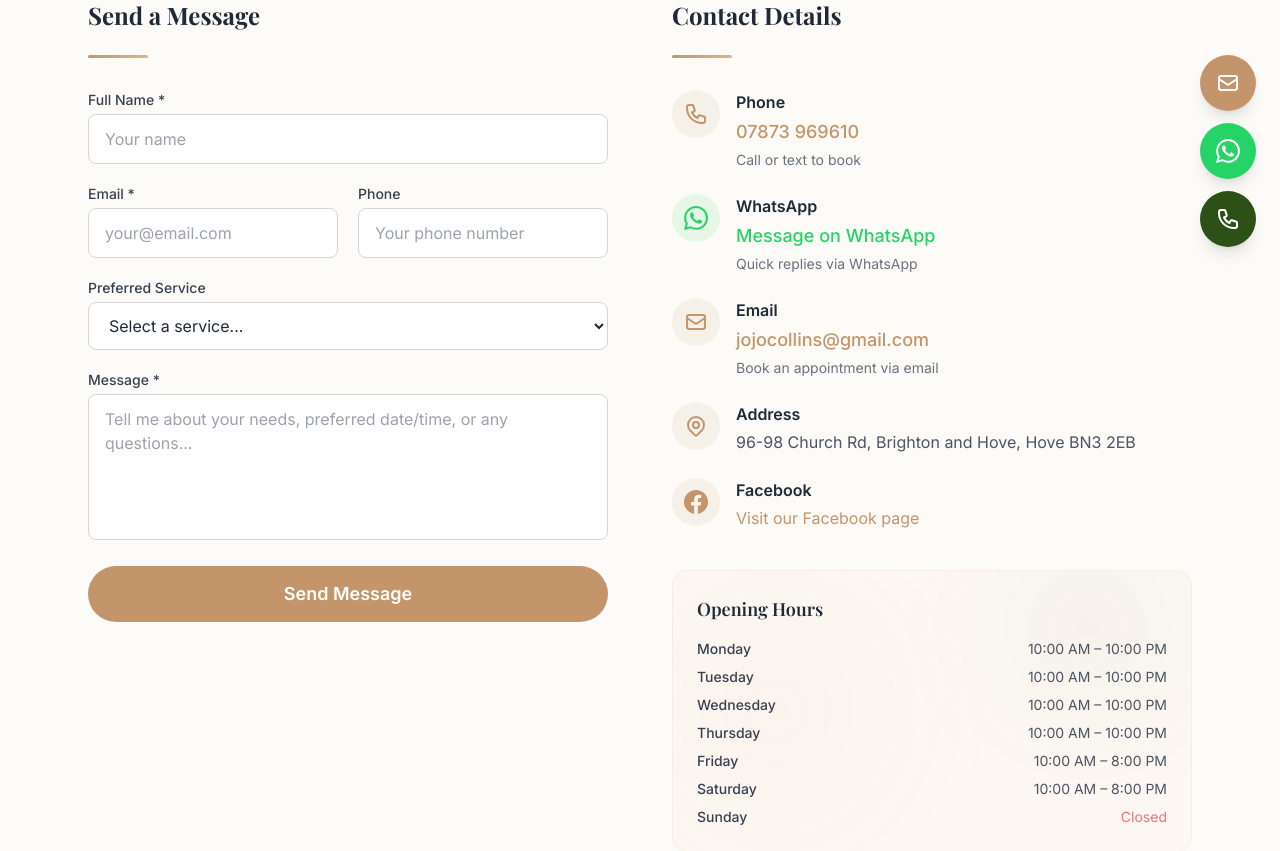
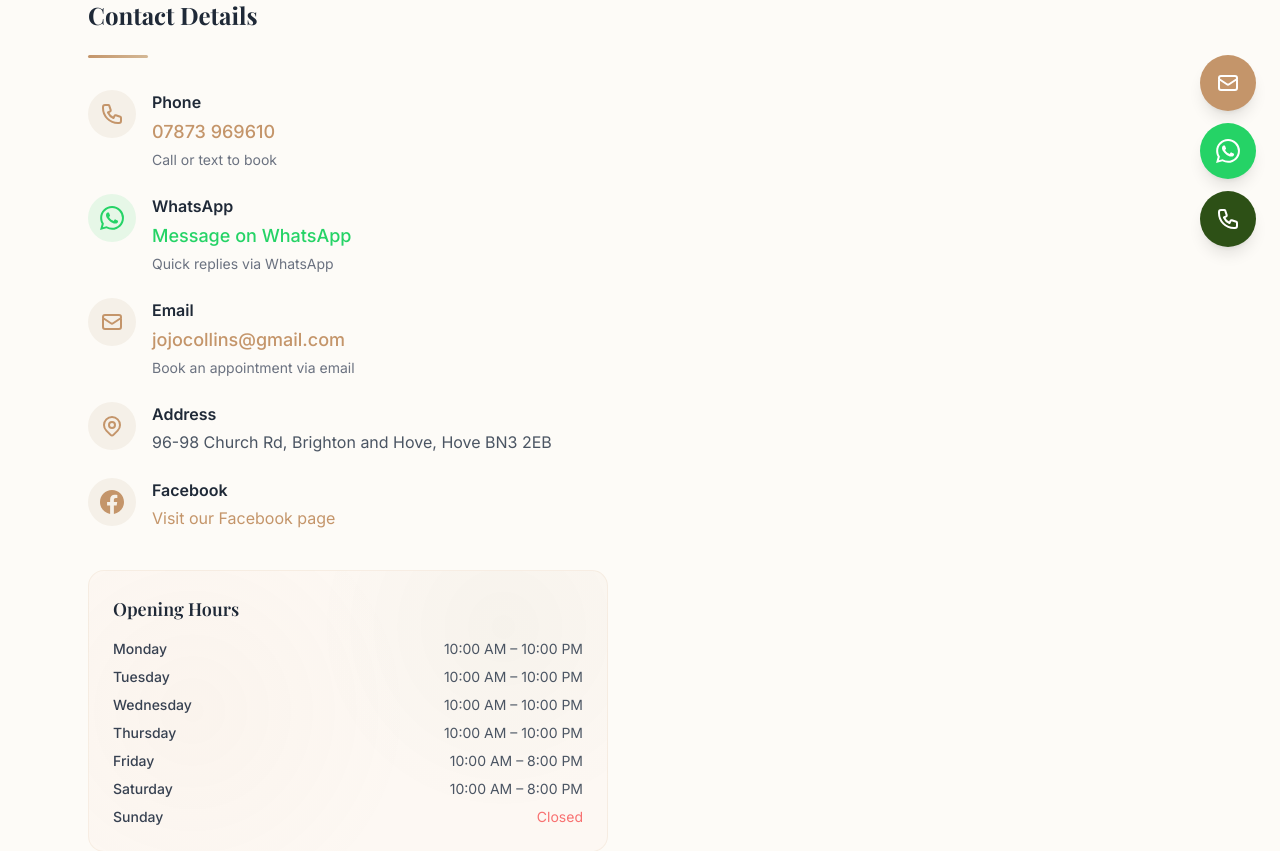
Before and after one commit to Becho33/hovethai, a Flask app: page /contact in a window 1280 px wide. Shown: the part 529-1380 px from the top of the page. Run offline with Flask 3, Linux system fonts and the light colour scheme; some libraries are stand-ins or nearby versions.

Commit message:
Add files via upload

```diff
--- a/templates/contact.html
+++ b/templates/contact.html
@@ -18,7 +18,7 @@
     <div class="max-w-6xl mx-auto px-4 sm:px-6">
         <div class="grid lg:grid-cols-2 gap-16">
 
-            <!-- Contact Form -->
+            <!-- Contact Form --
             <div data-aos="fade-right">
                 <h2 class="font-heading text-2xl font-bold text-gray-800 mb-6">Send a Message</h2>
                 <div class="section-divider mb-8" style="margin: 0 0 2rem 0;"></div>
@@ -71,6 +71,7 @@
                     </button>
                 </form>
             </div>
+                -->
 
             <!-- Contact Details -->
             <div data-aos="fade-left">
@@ -155,7 +156,7 @@
                 <!-- Map -->
                 <div class="rounded-2xl overflow-hidden shadow-sm h-64">
                     <iframe
-                        src="https://www.google.com/maps/embed?pb=!1m18!1m12!1m3!1d2476.5!2d-1.2930!3d51.6615!2m3!1f0!2f0!3f0!3m2!1i1024!2i768!4f13.1!3m3!1m2!1s0x4876c17e4a4f9e9d%3A0x0!2sCotman%20Close%2C%20Hove%20OX14%205NH!5e0!3m2!1sen!2suk!4v1"
+                        src="https://www.google.com/maps/embed?pb=!1m18!1m12!1m3!1d9135.680115138497!2d-0.1905468106270145!3d50.82768862390706!2m3!1f0!2f0!3f0!3m2!1i1024!2i768!4f13.1!3m3!1m2!1s0x487585388e368f39%3A0x14325fee8ce3d1f4!2sThai%20Massage%20in%20hove!5e1!3m2!1sen!2suk!4v1779919999092!5m2!1sen!2suk"
                         width="100%" height="100%" style="border:0;" allowfullscreen="" loading="lazy"
                         referrerpolicy="no-referrer-when-downgrade"
                         title="Thai Massage In Hove Location">
```
Also changed, not shown: requirements.txt (+10 -1 lines).
